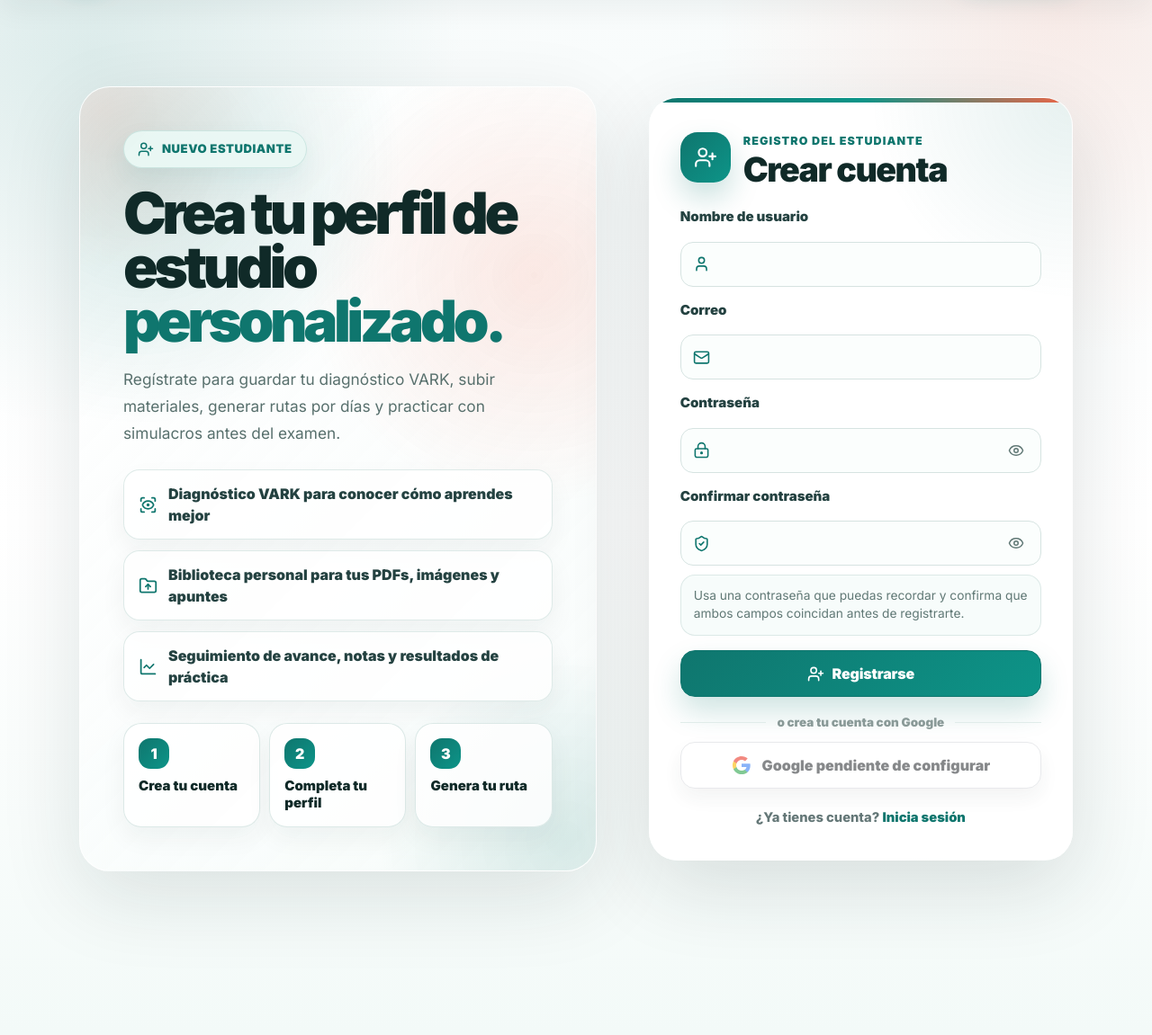
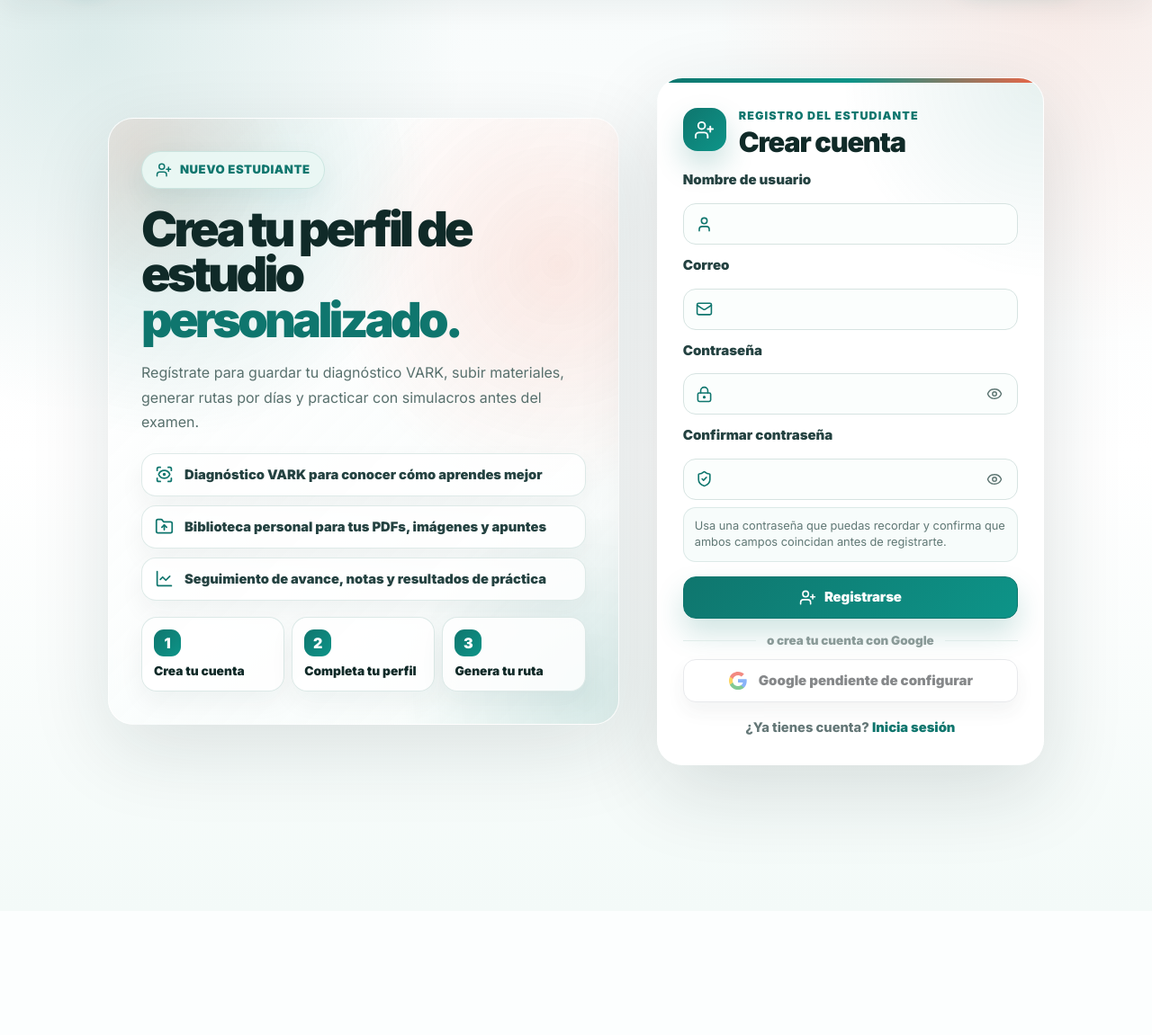
Before and after one commit to denilsaa/IA-VARK, a Django app: page /accounts/signup/ in a window 1280 px wide. Shown: the part 87-1238 px from the top of the page at 90% size. After the commit the page ends 1009 px from the top, so only its background shows below. Run offline with Django 5.2, Linux system fonts and the light colour scheme; some libraries are stand-ins or nearby versions.

Commit message:
proporcion del registro - Prueba 2

```diff
--- a/templates/account/signup.html
+++ b/templates/account/signup.html
@@ -460,6 +460,148 @@
             align-items: flex-start;
         }
     }
+    .auth-layout {
+        width: min(1040px, calc(100% - 28px)) !important;
+        margin: 24px auto 52px !important;
+        grid-template-columns: minmax(0, .95fr) minmax(330px, .72fr) !important;
+        gap: clamp(22px, 4vw, 42px) !important;
+    }
+
+    .auth-copy {
+        min-height: 520px !important;
+        padding: clamp(22px, 3vw, 36px) !important;
+        border-radius: 28px !important;
+    }
+
+    .auth-copy h1 {
+        font-size: clamp(2rem, 4.2vw, 4rem) !important;
+        max-width: 560px !important;
+    }
+
+    .auth-copy p {
+        font-size: 1rem !important;
+        max-width: 540px !important;
+    }
+
+    .auth-benefits {
+        gap: 10px !important;
+        margin-top: 20px !important;
+    }
+
+    .auth-benefits div {
+        padding: 12px 14px !important;
+        border-radius: 16px !important;
+        font-size: .92rem !important;
+    }
+
+    .auth-visual-flow {
+        margin-top: 18px !important;
+        gap: 8px !important;
+    }
+
+    .auth-flow-item {
+        padding: 13px !important;
+        border-radius: 17px !important;
+    }
+
+    .auth-flow-item strong {
+        width: 30px !important;
+        height: 30px !important;
+        border-radius: 11px !important;
+        margin-bottom: 8px !important;
+    }
+
+    .auth-flow-item span {
+        font-size: .86rem !important;
+    }
+
+    .auth-card {
+        padding: clamp(20px, 2.5vw, 28px) !important;
+        border-radius: 28px !important;
+    }
+
+    .form-card-heading {
+        margin-bottom: 16px !important;
+    }
+
+    .form-icon {
+        width: 48px !important;
+        height: 48px !important;
+        border-radius: 16px !important;
+    }
+
+    .form-icon svg {
+        width: 23px !important;
+        height: 23px !important;
+    }
+
+    .form-card-heading h2 {
+        font-size: clamp(1.45rem, 2.4vw, 2rem) !important;
+    }
+
+    .form-group {
+        margin-top: 12px !important;
+        gap: 6px !important;
+    }
+
+    .form-control {
+        min-height: 46px !important;
+        border-radius: 14px !important;
+        padding: 10px 42px 10px 42px !important;
+        font-size: .94rem !important;
+    }
+
+    .password-toggle {
+        width: 32px !important;
+        height: 32px !important;
+    }
+
+    .auth-submit,
+    .btn-google-real {
+        min-height: 46px !important;
+        border-radius: 14px !important;
+        font-size: .94rem !important;
+    }
+
+    .password-hint {
+        margin-top: 8px !important;
+        padding: 11px 12px !important;
+        border-radius: 14px !important;
+        font-size: .8rem !important;
+    }
+
+    .login-divider {
+        margin: 14px 0 10px !important;
+    }
+
+    .form-footer {
+        margin-top: 16px !important;
+        font-size: .92rem !important;
+    }
+
+    @media (max-width: 980px) {
+        .auth-layout {
+            grid-template-columns: 1fr !important;
+            width: min(760px, calc(100% - 24px)) !important;
+        }
+
+        .auth-copy {
+            min-height: auto !important;
+        }
+    }
+
+    @media (max-width: 620px) {
+        .auth-layout {
+            width: min(100% - 18px, 760px) !important;
+            margin-top: 16px !important;
+        }
+
+        .auth-copy,
+        .auth-card {
+            padding: 18px !important;
+            border-radius: 22px !important;
+        }
+    }
 </style>
 
 <section class="auth-layout">
```
